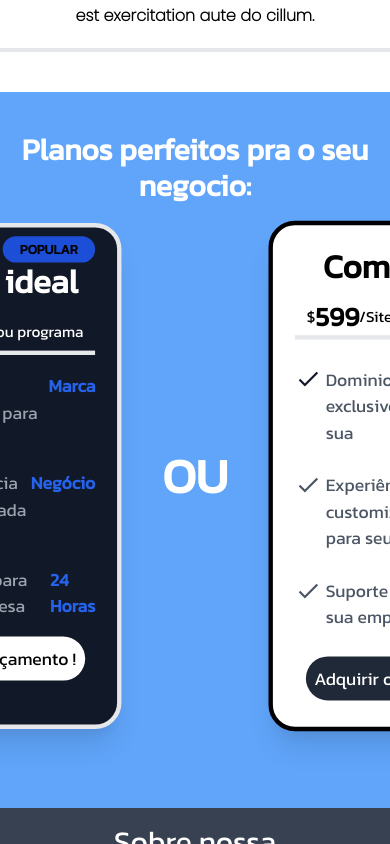
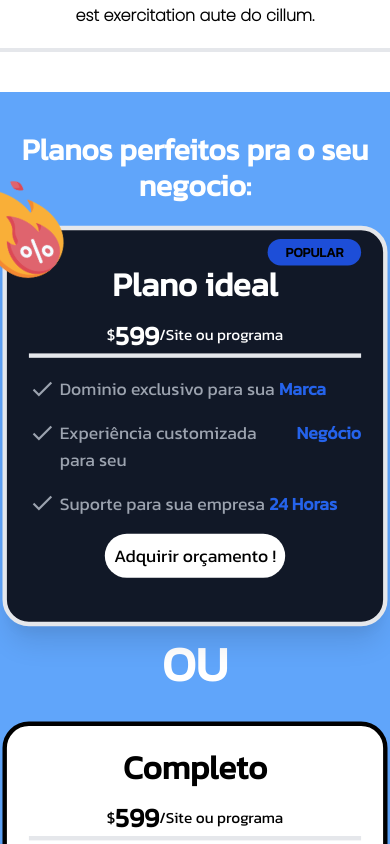
Before and after one commit to emanoel3578/portfolio-website, a Vue app: page / in a window 390 px wide. Shown: the part 2620-3464 px from the top of the page. Built offline with nearby package versions, Linux system fonts and the light colour scheme.

Commit message:
finalizado sem muitas mudancas a aba de planos para mobile

```diff
--- a/src/components/Planos.vue
+++ b/src/components/Planos.vue
@@ -4,9 +4,9 @@
 <link href="https://fonts.googleapis.com/icon?family=Material+Icons" rel="stylesheet">
 
     <div class="bg-blue-400 font-sans font-kanit pb-20 pt-10" id="planosID">
-        <div class="font-semibold text-3xl text-white text-center pb-5">Planos perfeitos pra o seu negocio:</div>
+        <div class="font-semibold text-3xl text-white text-center pb-5 px-2 md:px-0">Planos perfeitos pra o seu negocio:</div>
 
-        <div class="flex justify-center items-center">
+        <div class="flex flex-col md:flex md:flex-row justify-center items-center">
 
             <div class="flex flex-col bg-gray-900 border-4 shadow-xl transform scale-110 rounded-3xl bg-white px-5 pb-10 m-5 transition duration-500 ease-in-out transform hover:-translate-y-4 hover:scale-110">
 
@@ -52,7 +52,7 @@
             </div>
 
             <div>
-                <p class="text-center items-center font-semibold text-white text-5xl mx-8"> OU </p>
+                <p class="text-center items-center font-semibold text-white text-5xl mx-8 mb-8 mt-3 md:mt-0 md:mb-0"> OU </p>
             </div>
 
             <div>
```
